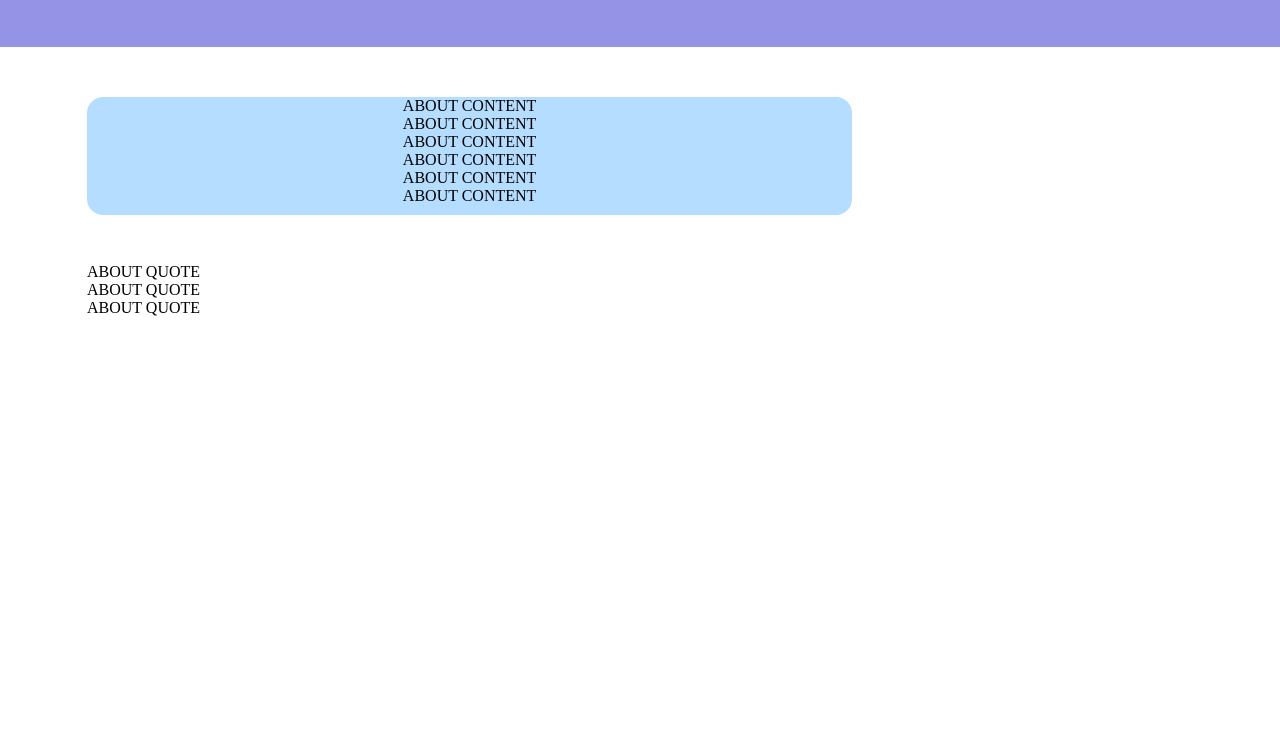
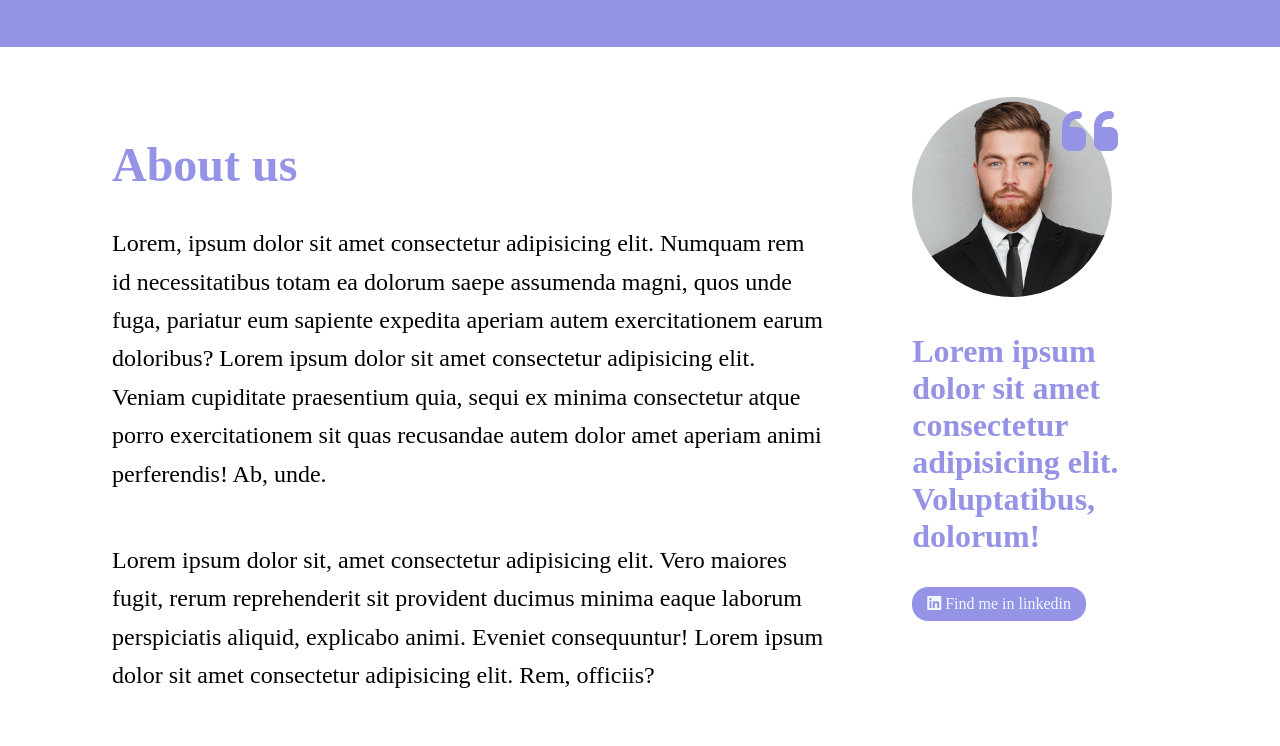
Before and after one commit to Thomas-Basadonne/htmlcss-responsive-layout, a plain HTML site: page index.html in a window 1280 px wide. Shown: the part 3280-4026 px from the top of the page. Before the commit the page ends 3597 px from the top, so only its background shows below. Drawn offline with Linux system fonts and the light colour scheme.

Commit message:
about us

```diff
--- a/css/style.css
+++ b/css/style.css
@@ -214,3 +214,53 @@ margin-bottom: 3rem;
     color: aliceblue;
     padding-bottom: 3rem;
 }
+
+/* ABOUT US */
+
+.card-about>h1{
+    font-size: 3rem;
+    font-weight: 900;
+    color: #9593E6;
+    padding-bottom: 2rem;
+}
+
+.card-about>p{
+    padding-bottom: 3rem;
+    font-size: 1.5rem;
+    line-height: 2.4rem;
+}
+
+#about>div>.row{
+    gap:0;
+}
+
+.col-30>img{
+    width: 200px;
+    height: 200px;
+    border-radius: 50%;
+    margin-bottom: 2rem;
+}
+
+.col-30>p{
+    font-size: 2rem;
+    color: #9593E6;
+    font-weight: 900;
+    padding-bottom: 2rem;
+}
+
+.col-30>button{
+    background-color: #9593E6;
+    color: aliceblue;
+    padding: 8px 15px;
+}
+
+.col-30{
+    position: relative;
+}
+
+.quote{
+    position: absolute;
+    font-size: 4rem;
+    right: 90px;
+    color: #9593E6;
+}
--- a/css/utils.css
+++ b/css/utils.css
@@ -31,7 +31,7 @@
 
 .col-70 {
 	width: 70%;
-	padding: 0 15px;
+	padding: 40px;
 }
 
 .col-50 {
@@ -46,7 +46,7 @@
 
 .col-30 {
 	width: 30%;
-	padding: 0 15px;
+	padding: 0 45px;
 }
 
 /* PADDING */
--- a/index.html
+++ b/index.html
@@ -257,19 +257,17 @@
 		<div class="container">
 			<div class="row">
 				<div class="col-70">
-					<div class="card rounded">
-						<div class="debug">ABOUT CONTENT</div>
-						<div class="debug">ABOUT CONTENT</div>
-						<div class="debug">ABOUT CONTENT</div>
-						<div class="debug">ABOUT CONTENT</div>
-						<div class="debug">ABOUT CONTENT</div>
-						<div class="debug">ABOUT CONTENT</div>
+					<div class="card-about">
+						<h1>About us</h1>
+						<p>Lorem, ipsum dolor sit amet consectetur adipisicing elit. Numquam rem id necessitatibus totam ea dolorum saepe assumenda magni, quos unde fuga, pariatur eum sapiente expedita aperiam autem exercitationem earum doloribus? Lorem ipsum dolor sit amet consectetur adipisicing elit. Veniam cupiditate praesentium quia, sequi ex minima consectetur atque porro exercitationem sit quas recusandae autem dolor amet aperiam animi perferendis! Ab, unde.</p>
+						<p>Lorem ipsum dolor sit, amet consectetur adipisicing elit. Vero maiores fugit, rerum reprehenderit sit provident ducimus minima eaque laborum perspiciatis aliquid, explicabo animi. Eveniet consequuntur! Lorem ipsum dolor sit amet consectetur adipisicing elit. Rem, officiis?</p>
 					</div>
 				</div>
 				<div class="col-30">
-					<div class="debug">ABOUT QUOTE</div>
-					<div class="debug">ABOUT QUOTE</div>
-					<div class="debug">ABOUT QUOTE</div>
+					<div class="quote"><i class="fa-solid fa-quote-left"></i></div>
+					<img src="./img/about.jpg" alt="tipo">
+					<p>Lorem ipsum dolor sit amet consectetur adipisicing elit. Voluptatibus, dolorum!</p>
+					<button><i class="fa-brands fa-linkedin"></i> Find me in linkedin</button>
 				</div>
 			</div>
 		</div>
```
